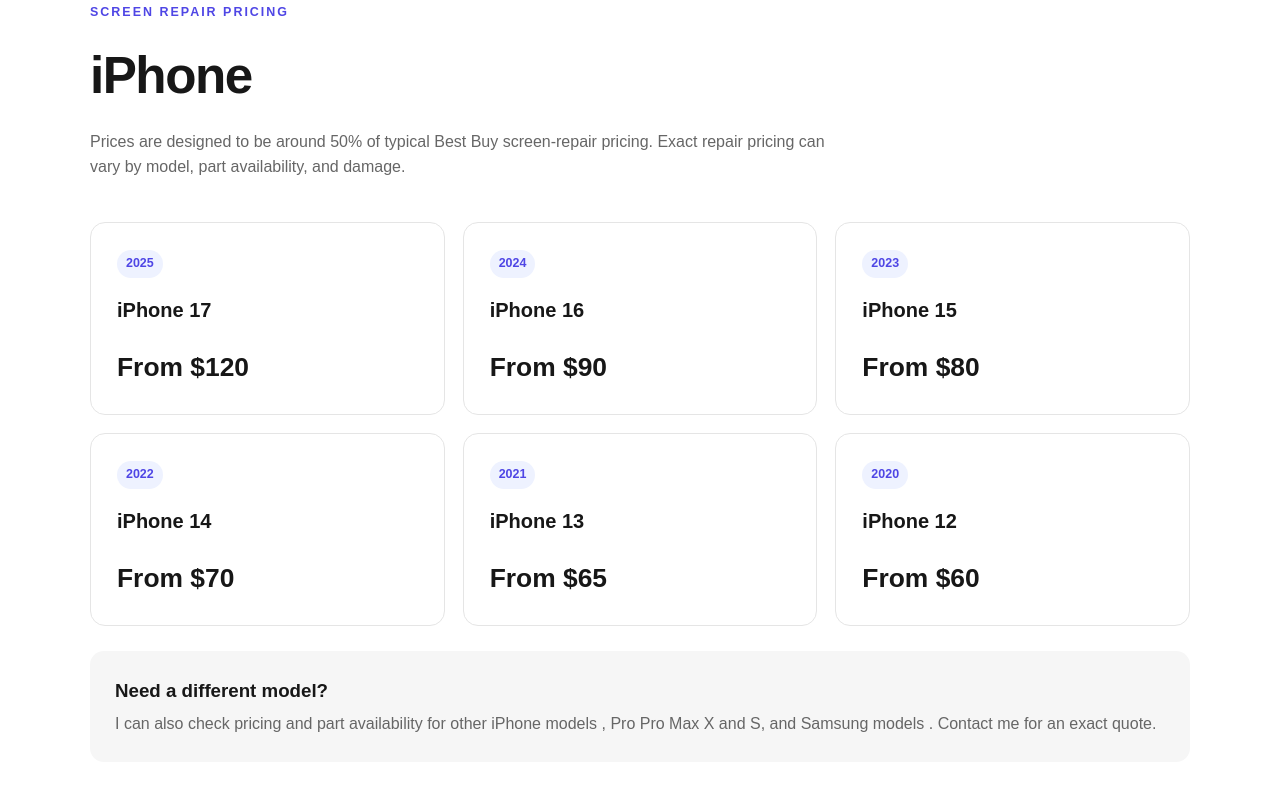
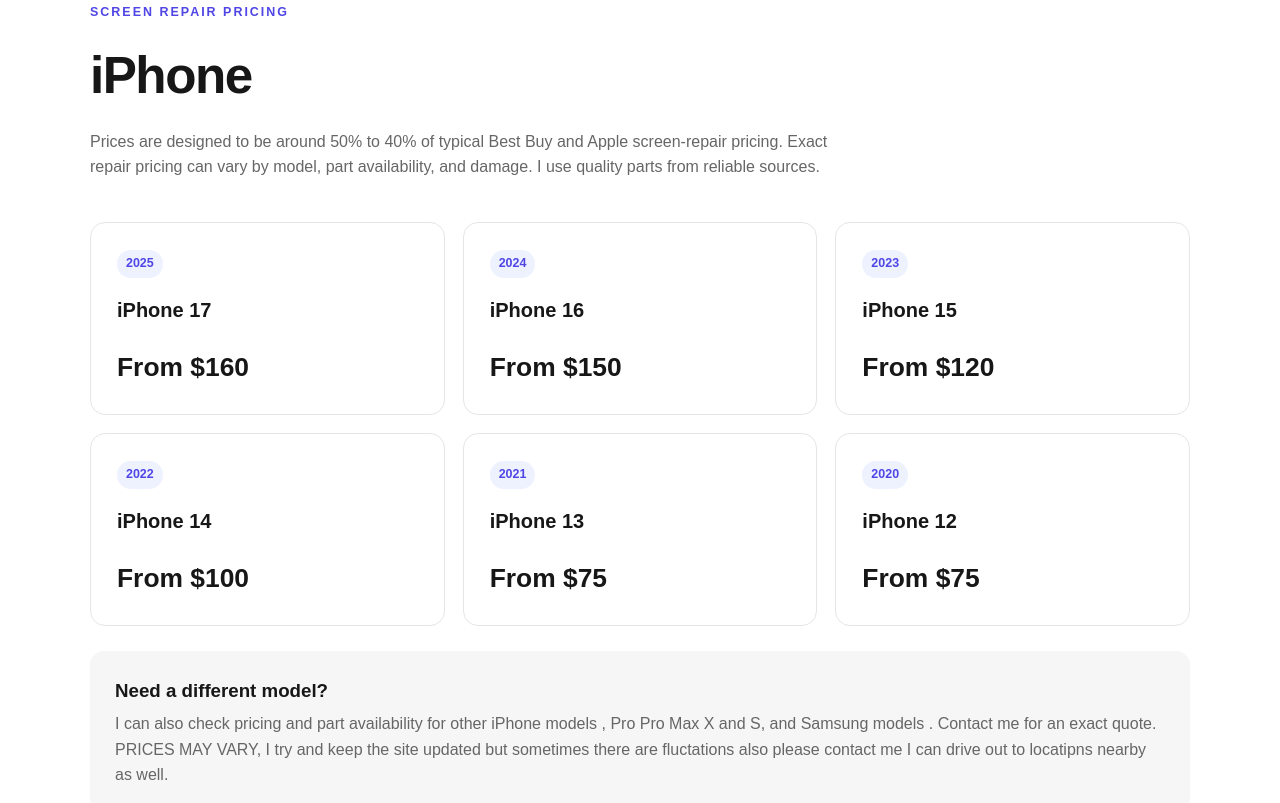
Before and after one commit to Yafetbekele/umbc-student-repairs, a plain HTML site: page index.html in a window 1280 px wide. Shown: the part 857-1660 px from the top of the page. Drawn offline with Linux system fonts and the light colour scheme.

Commit message:
Update index.html

```diff
--- a/index.html
+++ b/index.html
@@ -54,8 +54,8 @@
                     <p class="eyebrow">Screen Repair Pricing</p>
                     <h2>iPhone</h2>
                     <p>
-                        Prices are designed to be around 50% of typical Best Buy screen-repair pricing.
-                        Exact repair pricing can vary by model, part availability, and damage.
+                        Prices are designed to be around 50% to 40% of typical Best Buy and Apple screen-repair pricing.
+                        Exact repair pricing can vary by model, part availability, and damage. I use quality parts from reliable sources.
                     </p>
                 </div>
 
@@ -63,42 +63,42 @@
                     <div class="price-card">
                         <span class="year">2025</span>
                         <h3>iPhone 17</h3>
-                        <div class="price">From $120</div>
+                        <div class="price">From $160</div>
                     </div>
 
                     <div class="price-card">
                         <span class="year">2024</span>
                         <h3>iPhone 16 </h3>
 
-                        <div class="price">From $90</div>
+                        <div class="price">From $150</div>
                     </div>
 
                     <div class="price-card">
                         <span class="year">2023</span>
                         <h3>iPhone 15 </h3>
 
-                        <div class="price">From $80</div>
+                        <div class="price">From $120</div>
                     </div>
 
                     <div class="price-card">
                         <span class="year">2022</span>
                         <h3>iPhone 14 </h3>
 
-                        <div class="price">From $70</div>
+                        <div class="price">From $100</div>
                     </div>
 
                     <div class="price-card">
                         <span class="year">2021</span>
                         <h3>iPhone 13 </h3>
 
-                        <div class="price">From $65</div>
+                        <div class="price">From $75</div>
                     </div>
 
                     <div class="price-card">
                         <span class="year">2020</span>
                         <h3>iPhone 12 </h3>
 
-                        <div class="price">From $60</div>
+                        <div class="price">From $75</div>
                     </div>
                 </div>
 
@@ -108,7 +108,8 @@
                     <h3>Need a different model?</h3>
                     <p>
                         I can also check pricing and part availability for other iPhone models , Pro Pro Max X and S,  and Samsung models .
-                        Contact me for an exact quote.
+                        Contact me for an exact quote. PRICES MAY VARY, I try and keep the site updated but sometimes there are fluctations
+                        also please contact me I can drive out to locatipns nearby as well.
                     </p>
                 </div>
             </div>
```
